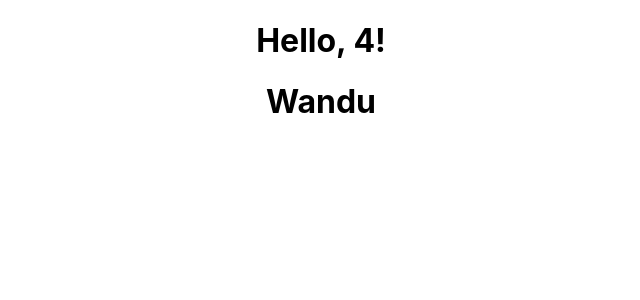
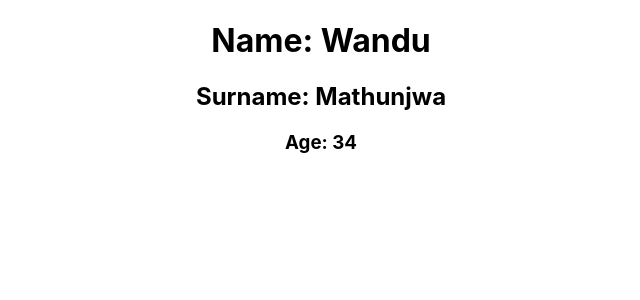
Before and after one commit to sMiter911/movieland, a React (Create React App) app: page / in a window 1280 px wide. Shown: the top 300 px of the page, without its empty margins (319-959 px from the left). Built offline with nearby package versions, Linux system fonts and the light colour scheme.

Commit message:
Components

```diff
--- a/src/App.js
+++ b/src/App.js
@@ -1,5 +1,15 @@
 import logo from "./logo.svg";
 import "./App.css";
+
+const Person = () => {
+  return (
+    <>
+      <h1>Name: Wandu</h1>
+      <h2>Surname: Mathunjwa</h2>
+      <h3>Age: 34</h3>
+    </>
+  );
+};
 
 const App = () => {
   const name = "Wandu";
@@ -7,16 +17,7 @@ const App = () => {
 
   return (
     <div className="App">
-      <h1>Hello, {2 + 2}!</h1>
-      {isNameShowing ? (
-        <>
-          <h1>{name}</h1>
-        </>
-      ) : (
-        <>
-          <h1>{"There is no name here"}</h1>
-        </>
-      )}
+      <Person />
     </div>
   );
 };
```
